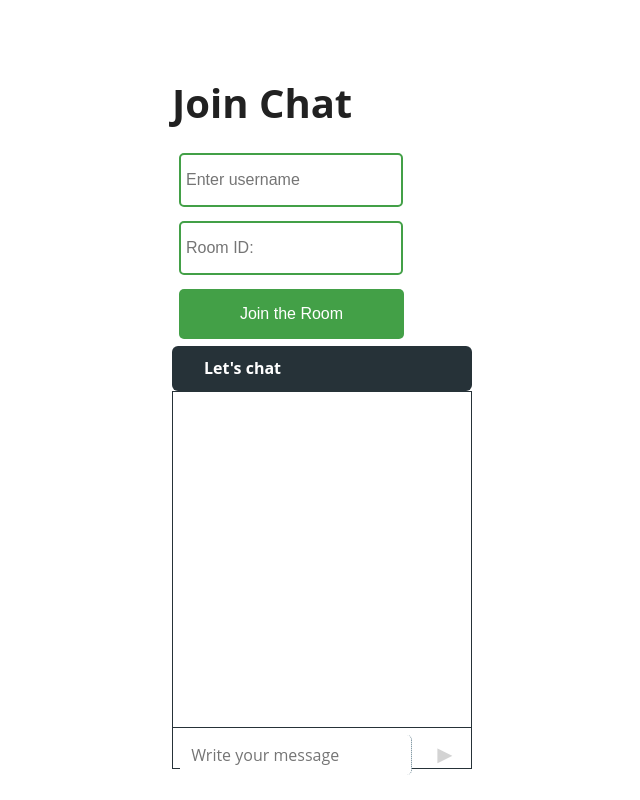
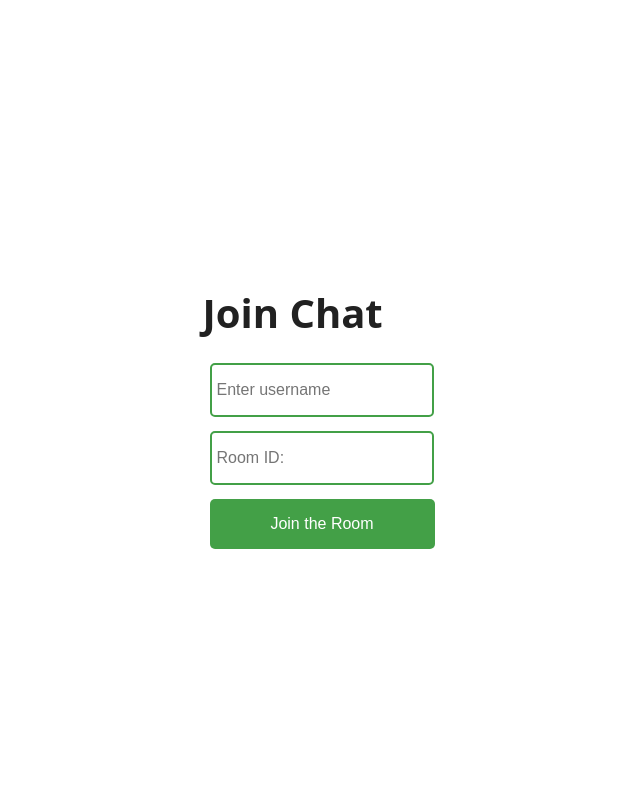
Before and after one commit to jatulya/Chat_App, a React (Create React App) app in the folder App1/client/: page / in a window 1280 px wide. Shown: the whole page, without its empty margins (318-958 px from the left). Built offline with nearby package versions, Linux system fonts and the light colour scheme; no server answers.

Commit message:
showChat

```diff
--- a/App1/client/src/App.js
+++ b/App1/client/src/App.js
@@ -8,10 +8,11 @@ const socket = io.connect("http://localhost:3001"); //where the server is runnin
 function App() {
 
   //representing the states -> automatically importing from react
+  /*username: state variable that will hold the current val of the username. Initially, it is set to an empty string.
+  setUsername: function that is used to update the value of username. When setUsername(newValue) is called, React will re-render the component with the updated value.*/
   const [username, setUsername] = useState("");  //useState is a react hook that manages state
   const [room, setRoom] = useState("");
-  /*username: state variable that will hold the current val of the username. Initially, it is set to an empty string.
-  setUsername: function that is used to update the value of username. When setUsername(newValue) is called, React will re-render the component with the updated value.*/
+  const [showChat, setShowChat] = useState(false) //when showChat = false, only joinChat will be shown
 
   const joinRoom = () => {
     //if val exists in username and room, do this stuff
@@ -19,11 +20,13 @@ function App() {
     {
       //emit is socket.io fnct used to send custom events from client to server or vice-versa
       socket.emit("join_room", room); //the value in the room is sent as data to the server side
+      setShowChat(true); //showChat is set to true. now chat window will be displayed
     }
   };
 
   return (
     <div className="App">
+      { !showChat ? (
       <div className='joinChatContainer'>
         <h3>Join Chat</h3>
 
@@ -36,9 +39,10 @@ function App() {
         <input type='text' placeholder='Room ID: ' onChange = {(e) => {setRoom(e.target.value)}}/>
 
         <button onClick={joinRoom}>Join the Room</button>
-
+      </div> ) :
+      (
         <Chat socket={socket} username={username} room={room} />
-      </div>
+      )}
     </div>
   );
 }
```
